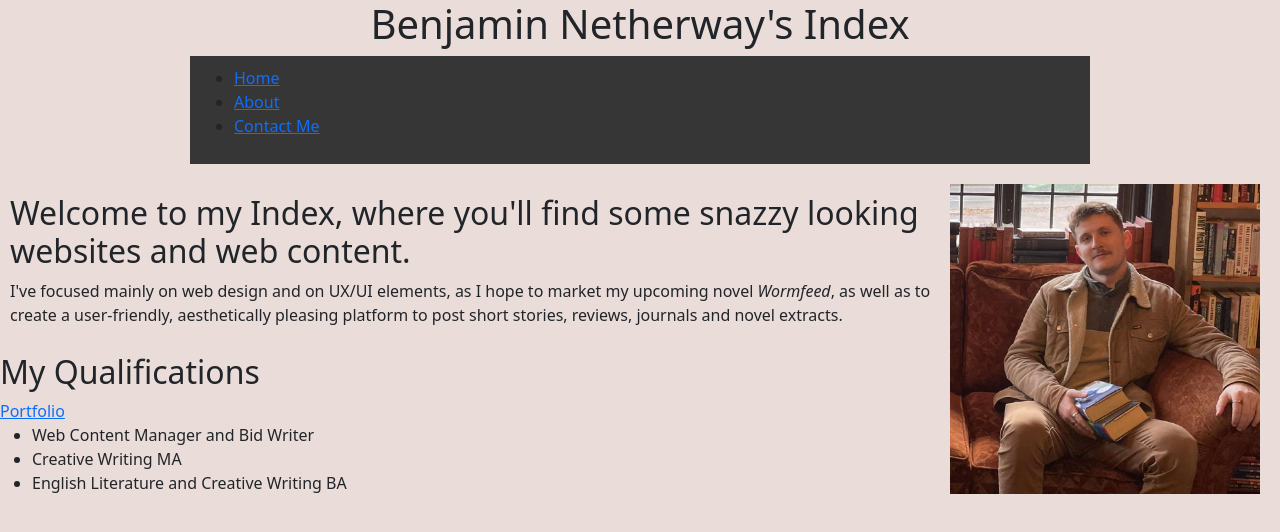
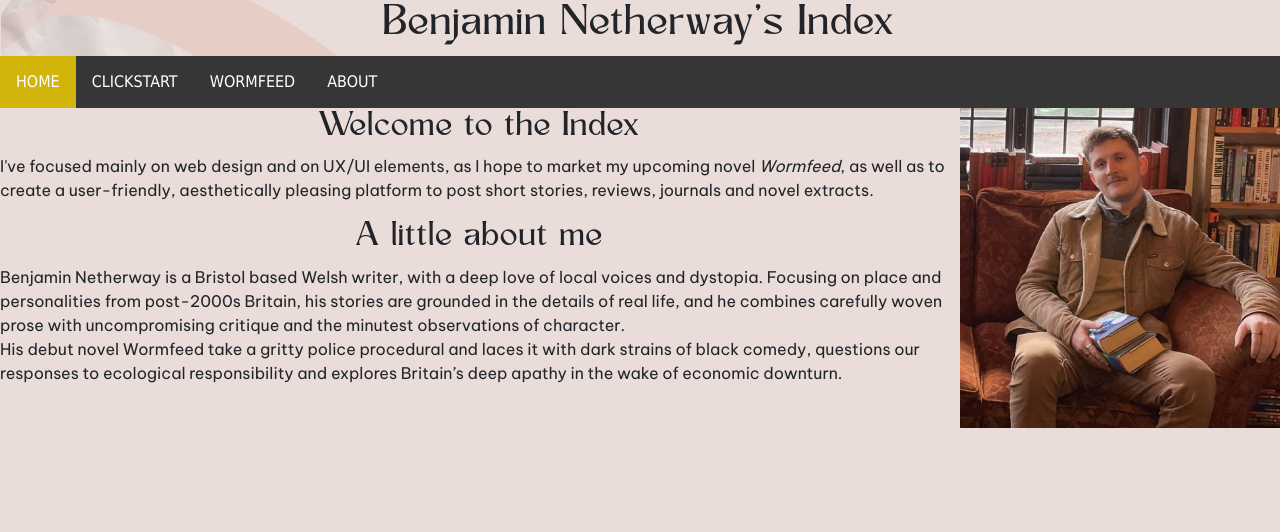
Before and after one commit to Ben-Netherway/clickstart, a plain HTML site: page index.html in a window 1280 px wide. Drawn offline with nearby package versions, Linux system fonts and the light colour scheme.

Commit message:
Add files via upload

```diff
--- a/index.html
+++ b/index.html
@@ -2,19 +2,19 @@
 <html lang="en">
 <head>
 <link href="https://cdn.jsdelivr.net/npm/bootstrap@5.3.3/dist/css/bootstrap.min.css" rel="stylesheet" integrity="sha384-QWTKZyjpPEjISv5WaRU9OFeRpok6YctnYmDr5pNlyT2bRjXh0JMhjY6hW+ALEwIH" crossorigin="anonymous">
-		<title>Benjamin Netherway</title>
-		<style>
+<title>Benjamin Netherway</title>
+		<style>/*BACKGROUND STYLING*/
 			body {
 				background-color:#eadcd8;
 			}
 		</style>
-		<style>
+		<style>/*IMG STYLING*/
 		img {
 			max-width:25%;
 			height: auto;
 		}
 		</style>
-		<style>
+		<style>/*HEADING STYLES*/
 		h1 {
 			text-align: center;
 		}
@@ -22,57 +22,120 @@
 			text-align: left;
 		}
 		</style>
-		<style>
-		div {
-			padding: 10px 10px 10px 10px;
+		<style>/*NAV BAR*/
+		ul.nav-bar-style {
+		list-style-type: none;
+		margin: 0;
+		padding: 0;
+		overflow: hidden;
+		background-color: #373636;
+
+		}
+
+		li {
+		float: left;
+		}
+
+		li a {
+		display: block;
+		color: white;
+		text-align: center;
+		padding: 14px 16px;
+		text-decoration: none;
+		}
+
+		li a:hover {
+		background-color: #111;
+		}
+		.active {
+			background-color:#d1b50a;
 		}
 		</style>
-		<style>
-		.nav li {
-			display: inline;
+		<style>/*FLEX CONTAINER*/
+		.flex-container {
+			display: flex;
+			justify-content: center;
 		}
 		</style>
-		<style>
-		.container {
-			background-color: #373636;
-			width: 90%;
-			max-width: 900px;
-			margin: 0 auto;
+		<style>/*INSERT KINGRED*/
+		@font-face {
+			font-family: Kingred;
+			src: url(kingred.otf);
+		}
+		</style>
+		<style>/H1 STYLING*/
+		.h1 {
+			text-align: center;
+			font-family: "Kingred";
+		}
+		</style>
+		<style>/*H2 STYLING*/
+		.h2 {
+			text-align: center;
+			font-family: "Kingred";
+		}
+		</style>
+		<style>/*BODY FONT (BACKUP)*/
+		body {
+			font-family: Tahoma, Arial, sans-serif;
+		}
+		</style>
+		<style>/*myDiv STYLE*/
+		.myDiv {
+			border: 5px;
+			text-align: left;
+		}
+		</style>
+		<style>/*HEADER BANNER*/
+		.header {
+			font-family: "Kingred";
+			text-align: center;
+			background-image: url("top-banner.png")
+		}
+		</style>
+		<style>/*INSERT BEVIETNAM*/
+		@font-face {
+			font-family: BeVietnam;
+			src: url(BeVietnamPro-Regular.ttf);
+		}
+		</style>
+		<style>/*P1 STYLING*/
+		.p1 {
+			font-family: "BeVietnam";
 		}
 		</style>
 
 </head>
 
 <body>
-	<header><h1>Benjamin Netherway's Index</h1></header>
-	<div class="container container-nav">
-    <nav>
-      <ul>
-        <li><a href="#">Home</a></li>
-        <li><a href="#">About</a></li>
-        <li><a href="#">Contact Me</a></li>
-      </ul>
-    </nav>
-    </div>
-
-</header>
-
-
-	</nav>
+	<header>
+		<div class="header">
+		<div class="flex-container">
+		<h1 class="h1">Benjamin Netherway's Index</h1>
+		</div>
+	</header>
+	<ul class="nav-bar-style">
+	<li><a class="active" href="index.html">HOME</a></li>
+	<li><a href="portfolio.html">CLICKSTART</a></li>
+	<li><a href="#Wormfeed">WORMFEED</a></li>
+	<li><a href="#about">ABOUT</a></li></ul>
+	</ul>
 
 	<section>
-		<div>
-	<h2><div><img src="IMG_5251.jpg" alt="Ben in a Bookshop" style="float:right;"></div>Welcome to my Index, where you'll find some snazzy looking websites and web content.</h1>
-	<p>I've focused mainly on web design and on UX/UI elements, as I hope to market my upcoming novel <i>Wormfeed</i>, as well as to create a user-friendly, aesthetically pleasing platform to post short stories, reviews, journals and novel extracts. </p>
+	<h2 class="h2"><div><img src="IMG_5251.jpg" alt="Ben in a Bookshop" style="float:right;"></div>Welcome to the Index</h2>
+	<div class="myDiv">
+		<p class="p1">I've focused mainly on web design and on UX/UI elements, as I hope to market my upcoming novel <i>Wormfeed</i>, as well as to create a user-friendly, aesthetically pleasing platform to post short stories, reviews, journals and novel extracts. </p>
 	</div>
 	</section>
 
-	<h2>My Qualifications</h2>
-	<a href="portfolio.html">Portfolio</a>
-	<ul>
-		<li> Web Content Manager and Bid Writer</li>
-		<li> Creative Writing MA</li>
-		<li> English Literature and Creative Writing BA</li>
+	<section>
+	<h2 class="h2">A little about me</h2>
+	</section>
+
+	<div class="myDiv">
+	<p class="p1">Benjamin Netherway is a Bristol based Welsh writer, with a deep love of local voices and dystopia. Focusing on place and personalities from post-2000s Britain, his stories are grounded in the details of real life, and he combines carefully woven prose with uncompromising critique and the minutest observations of character.<br>His debut novel Wormfeed take a gritty police procedural and laces it with dark strains of black comedy, questions our responses to ecological responsibility and explores Britain’s deep apathy in the wake of economic downturn.</p>
+	</div>
+
 	</ul>
 
 
--- /dev/null
+++ b/stylesheet.css
@@ -0,0 +1,70 @@
+		body {
+			background-color:#eadcd8;
+		}
+		img {
+			max-width:25%;
+			height: auto;
+		}
+		h1 {
+			text-align: center;
+		}
+		h2 {
+			text-align: left;
+		}
+		ul.nav-bar-style {
+		list-style-type: none;
+		margin: 0;
+		padding: 0;
+		overflow: hidden;
+		background-color: #373636;
+		}
+		li {
+		float: left;
+		}
+		li a {
+		display: block;
+		color: white;
+		text-align: center;
+		padding: 14px 16px;
+		text-decoration: none;
+		}
+		li a:hover {
+		background-color: #111;
+		}
+		.active {
+			background-color:#d1b50a;
+		}
+		.flex-container {
+			display: flex;
+			justify-content: center;
+		}
+		@font-face {
+			font-family: Kingred;
+			src: url(kingred.otf);
+		}
+		.h1 {
+			font-family: "Kingred";
+		}
+		.h2 {
+			text-align: center;
+			font-family: "Kingred";
+		}
+		body {
+			font-family: Tahoma, Arial, sans-serif;
+		}
+		.myDiv {
+			border: 5px;
+			text-align: left;
+		}
+		.header {
+			font-family: "Kingred";
+			text-align: center;
+			background-image: url("top-banner.png")
+		}
+		@font-face {
+			font-family: BeVietnam;
+			src: url(BeVietnamPro-Regular.ttf);
+		}
+		.p1 {
+			font-family: "BeVietnam";
+		}
```
Also changed, not shown: portfolio.html (+16 -4 lines), BeVietnamPro-Regular.ttf (added), kingred.otf (added), top-banner.png (added).
